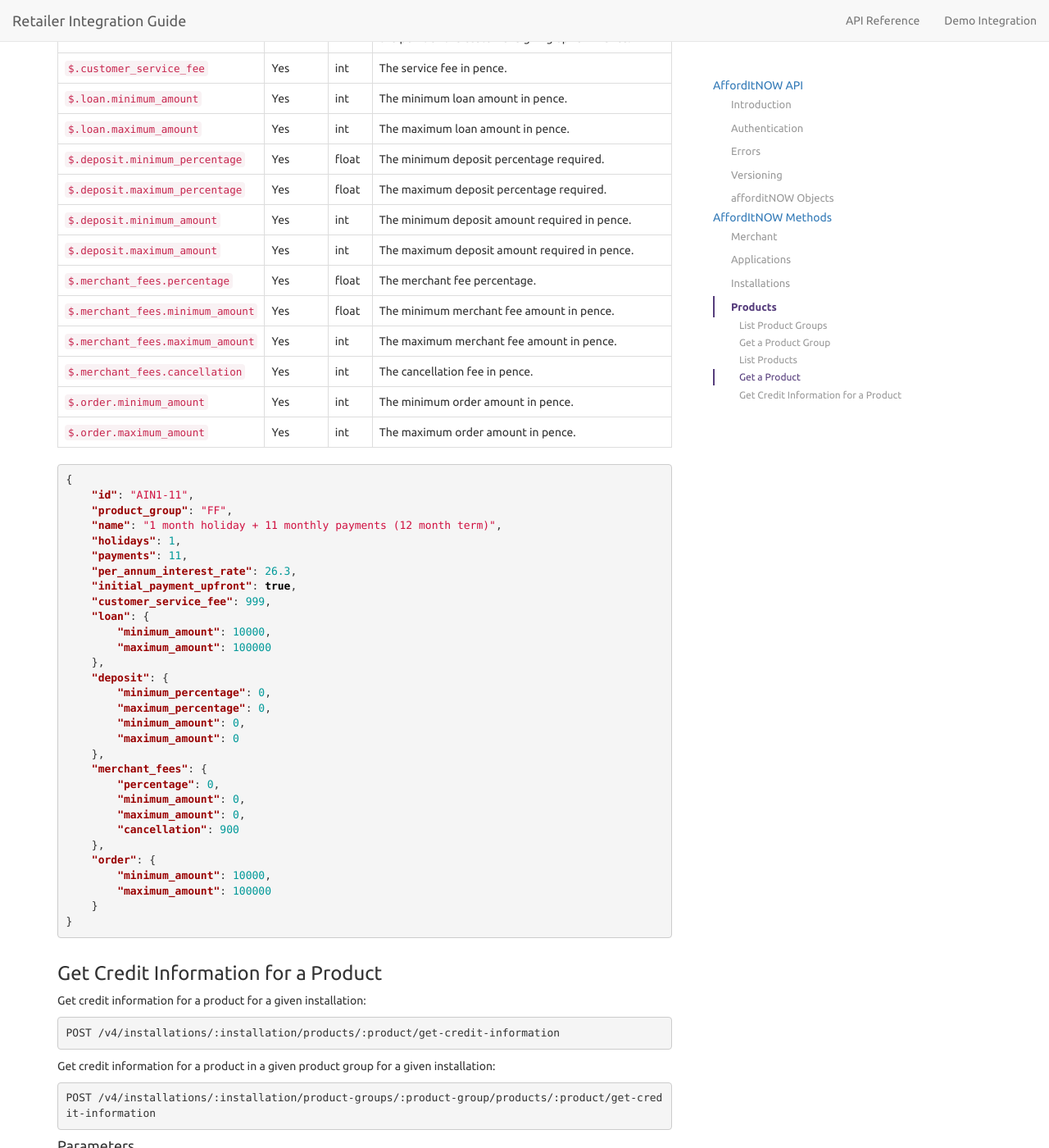
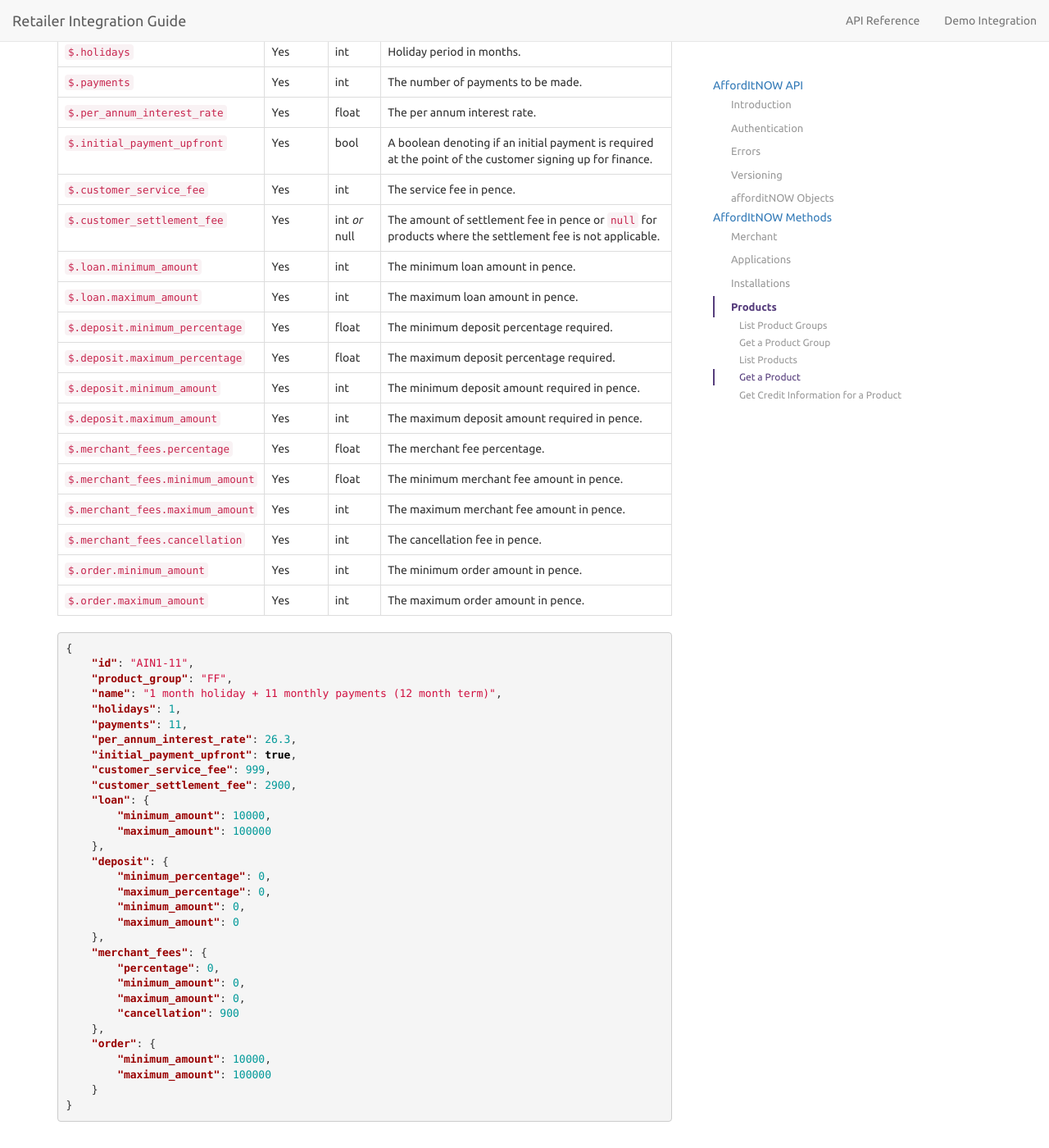
Before and after one commit to PayBreak/retailer-integration-guide, a Jekyll site: the page built from api/index.md, in a window 1280 px wide and 1400 px high, scrolled down 12990 px. Shown: the whole window at 82% size. Built offline with Jekyll 4.4.1, drawn with Linux system fonts in a browser that asks for light colours; nearby versions of some CDN libraries; Markdown is read by kramdown in place of the engine named in the settings; some of the changed text lies outside the part shown.

Commit message:
Customer Settlement Fee

````diff
--- a/_includes/v4/products.md
+++ b/_includes/v4/products.md
@@ -113,6 +113,7 @@ Name | Required | Type | Description
         "per_annum_interest_rate": 26.3,
         "initial_payment_upfront": true,
         "customer_service_fee": 999,
+        "customer_settlement_fee": 2900,
         "loan": {
             "minimum_amount": 10000,
             "maximum_amount": 100000
@@ -163,6 +164,7 @@ Name | Required | Type | Description
 `$.per_annum_interest_rate` | Yes | float | The per annum interest rate.
 `$.initial_payment_upfront` | Yes | bool | A boolean denoting if an initial payment is required at the point of the customer signing up for finance.
 `$.customer_service_fee` | Yes | int | The service fee in pence.
+`$.customer_settlement_fee` | Yes | int *or* null | The amount of settlement fee in pence or `null` for products where the settlement fee is not applicable.
 `$.loan.minimum_amount` | Yes | int | The minimum loan amount in pence.
 `$.loan.maximum_amount` | Yes | int | The maximum loan amount in pence.
 `$.deposit.minimum_percentage` | Yes | float | The minimum deposit percentage required.
@@ -186,6 +188,7 @@ Name | Required | Type | Description
     "per_annum_interest_rate": 26.3,
     "initial_payment_upfront": true,
     "customer_service_fee": 999,
+    "customer_settlement_fee": 2900,
     "loan": {
         "minimum_amount": 10000,
         "maximum_amount": 100000
@@ -266,6 +269,7 @@ Name | Required | Type | Description
 `$.payment_start_nice` | Yes | string | The date of the first payment in plain English.
 `$.payments` | Yes | int | The number of payments to be made.
 `$.total_repayment` | Yes | int | The total repayment in pence, being the `$.order_amount` + `$.loan_cost`.
+`$.customer_settlement_fee` | Yes | int *or* null | The amount of settlement fee in pence or `null` for products where the settlement fee is not applicable.
 
 ```json
 {
@@ -288,6 +292,7 @@ Name | Required | Type | Description
     "payment_start_iso": "2015-05-01",
     "payment_start_nice": "Friday 1st May 2015",
     "payments": 12,
-    "total_repayment": 51395
+    "total_repayment": 51395,
+    "customer_settlement_fee": 2900,
 }
 ```
--- a/_includes/v4/versioning.md
+++ b/_includes/v4/versioning.md
@@ -21,6 +21,13 @@ You specify the MAJOR version in the end point URL.
 
 ### Change Log
 
+#### v4.1.0
+2015-05-18
+
+- Added [Get an Installation](/retailer-integration-guide/api/#installations) call
+- Added new field *customer_settlement_fee* to *Product* and *Credit Information*
+- Support for *BNPL* products group
+
 #### v4.0.0
 2015-04-24
 
````
